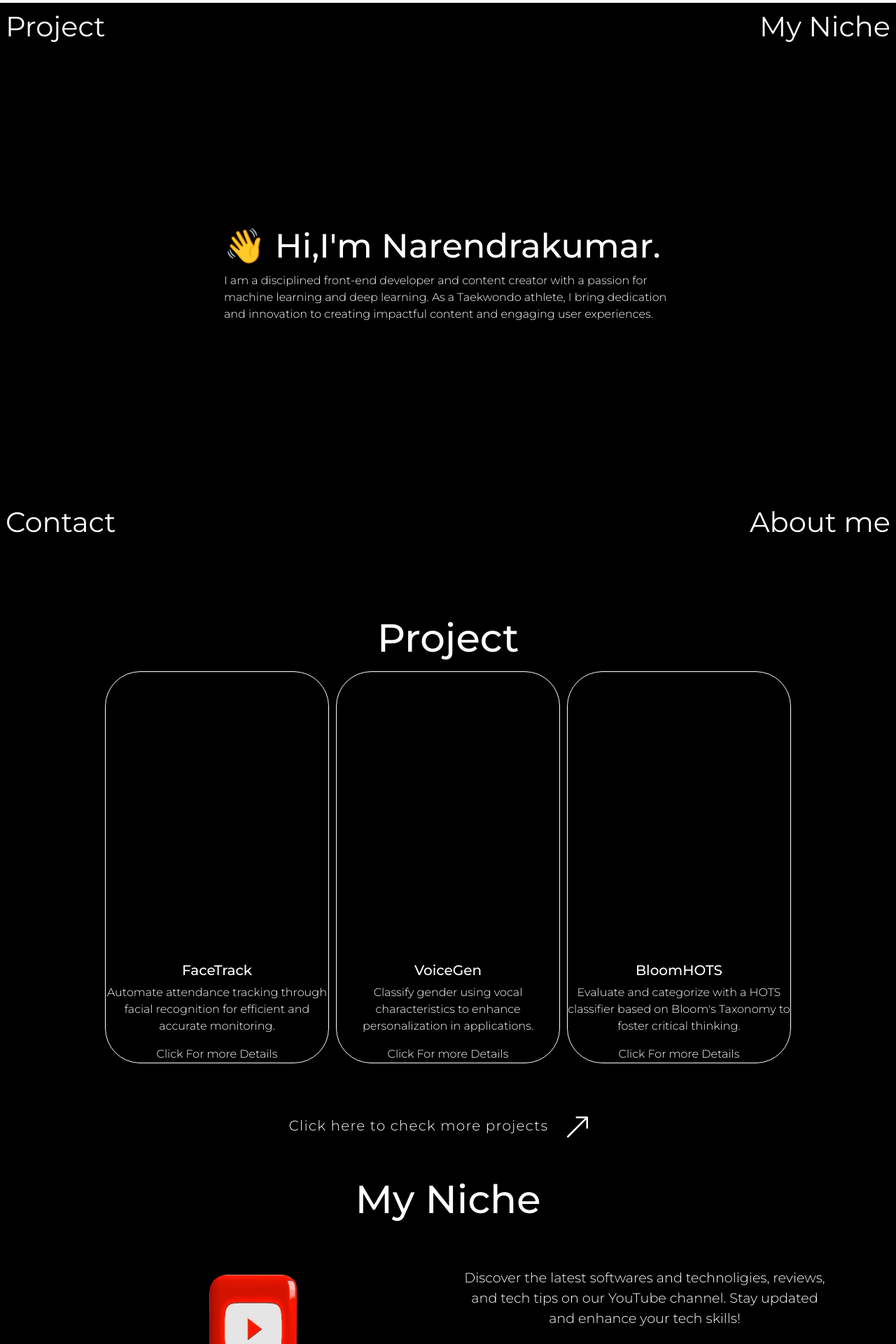
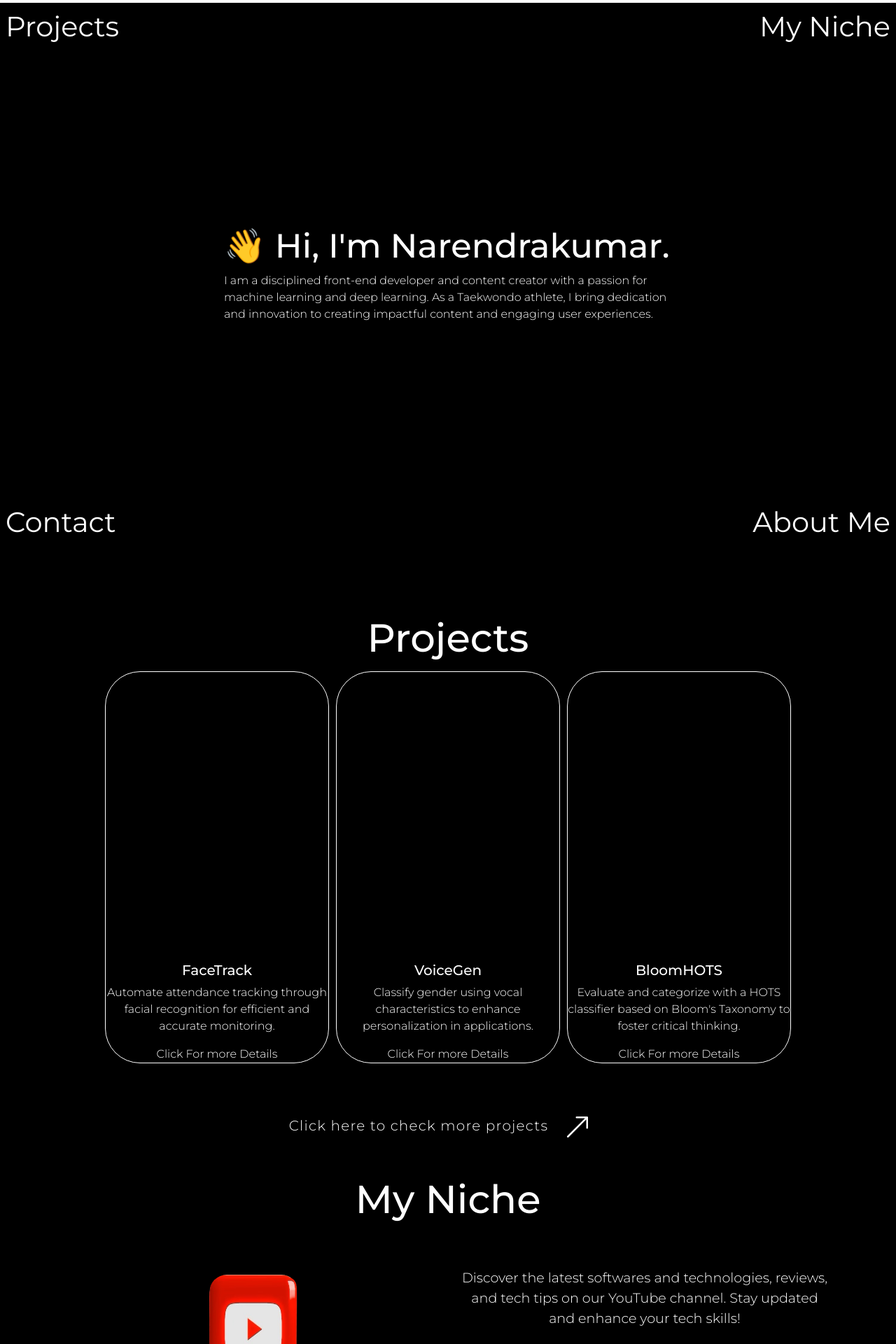
Before and after one commit to Narendrakumar-Suresh/portfolio, a React (Vite) app: page / in a window 1280 px wide. Shown: the top 1920 px of the page at 70% size. Built offline with nearby package versions, Linux system fonts and the light colour scheme.

Commit message:
SEO attemp 2

```diff
--- a/index.html
+++ b/index.html
@@ -4,6 +4,12 @@
 <head>
   <meta charset="UTF-8" />
   <meta name="viewport" content="width=device-width, initial-scale=1.0" />
+  <meta property="og:title" content="Narendrakumar Suresh - Portfolio" />
+  <meta property="og:description" content="Explore Narendrakumar's projects, blogs, and tech content." />
+  <meta property="og:image" content="path-to-image.jpg" />
+  <!-- <meta property="og:url" content="https://portfolio-website-link.com" /> -->
+  <meta property="og:type" content="website" />
+
   <link href="https://cdn.jsdelivr.net/npm/bootstrap@5.3.3/dist/css/bootstrap.min.css" rel="stylesheet"
     integrity="sha384-QWTKZyjpPEjISv5WaRU9OFeRpok6YctnYmDr5pNlyT2bRjXh0JMhjY6hW+ALEwIH" crossorigin="anonymous">
   <title>Narendrakumar S</title>
--- a/src/App.jsx
+++ b/src/App.jsx
@@ -14,7 +14,6 @@ import hotsCl from "./assets/card_pics/HOTS.png";
 
 function App() {
   const [isLoading, setisLoading] = useState(true);
-  //const [isLoaded, setisLoaded] = useState(false);
 
   const cont = [
     "Automate attendance tracking through facial recognition for efficient and accurate monitoring.",
@@ -45,11 +44,19 @@ function App() {
     <Loader />
   ) : (
     <>
-      <meta name="description" content="Narendrakumar's portfolio" />
+      {/* SEO Optimized Meta Tags */}
+      <meta
+        name="description"
+        content="Explore Narendrakumar's portfolio - Frontend developer, machine learning enthusiast, and content creator. Discover projects and contact today!"
+      />
       <meta
         name="keywords"
-        content="Narendrakumar , Naren, Web developer,Joe Kraper, joe_kraper,joe kraper,developer, Machine learning, AI"
+        content="Narendrakumar, Frontend Developer, Machine Learning, Deep Learning, Portfolio, Joe Kraper, Web Development, Software Developer"
       />
+      <meta name="author" content="Narendrakumar Suresh" />
+      <meta name="viewport" content="width=device-width, initial-scale=1.0" />
+      <meta charSet="UTF-8" />
+
       <motion.div
         className="progress-bar"
         style={{ scaleX: scrollYProgress }}
@@ -58,18 +65,18 @@ function App() {
       <div className="home">
         <section className="first" id="first">
           <p className="links position-absolute top-0 start-0 p-2">
-            <a className="link" href="#project">
-              Project
+            <a className="link" href="#project" title="Explore my projects">
+              Projects
             </a>
           </p>
 
           <p className="links position-absolute top-0 end-0 p-2">
-            <a className="link" href="#niche">
+            <a className="link" href="#niche" title="Learn more about my niche">
               My Niche
             </a>
           </p>
           <div className="me position-absolute top-50 start-50 translate-middle">
-            <h1 className="hi">👋 Hi,I'm Narendrakumar.</h1>
+            <h1 className="hi">👋 Hi, I'm Narendrakumar.</h1>
             <p className="sam object-fit-fill">
               I am a disciplined front-end developer and content creator with a
               passion for machine learning and deep learning. As a Taekwondo
@@ -78,20 +85,20 @@ function App() {
             </p>
           </div>
           <p className="links position-absolute bottom-0 start-0 p-2">
-            <a className="link" href="#contact">
+            <a className="link" href="#contact" title="Get in touch with me">
               Contact
             </a>
           </p>
 
           <p className="links position-absolute bottom-0 end-0 p-2">
-            <Link className="link" to="/about">
-              About me
+            <Link className="link" to="/about" title="Learn about me">
+              About Me
             </Link>
           </p>
         </section>
 
         <section className="second" id="project">
-          <h1>Project</h1>
+          <h1>Projects</h1>
           <div className="rows">
             <Card
               bg={faceRecog}
@@ -113,7 +120,6 @@ function App() {
             />
           </div>
           <div className="btn">
-            {/* this is where button comes */}
             <motion.button
               whileHover={{ scale: 1.1 }}
               whileTap={{ scale: 0.9 }}
@@ -141,20 +147,20 @@ function App() {
             </motion.button>
           </div>
         </section>
-        {/* This is my niche */}
+
         <section className="third" id="niche">
           <h1>My Niche</h1>
           <div className="nich">
             <Niche
               image={ytImage}
-              text="Discover the latest softwares and technoligies, reviews, and tech tips on our YouTube channel. Stay updated and enhance your tech skills!"
-              link="https://youtube.com/@joe_kraper12?si=Lmf-lMp-qFlvspTm://www.youtube.com/watch?v=0sSYmRImgRY"
+              text="Discover the latest softwares and technologies, reviews, and tech tips on our YouTube channel. Stay updated and enhance your tech skills!"
+              link="https://youtube.com/@joe_kraper12"
             />
 
             <Niche
               image={instaImage}
               text="Follow us for the newest tech news, software highlights, and sneak peeks into upcoming trends. Join our tech community!"
-              link="https://www.instagram.com/joe_kraper?utm_source=ig_web_button_share_sheet&igsh=ZDNlZDc0MzIxNw=="
+              link="https://www.instagram.com/joe_kraper/"
             />
 
             <Niche
@@ -168,7 +174,7 @@ function App() {
         <section className="fourth" id="contact">
           <h1>Contact</h1>
           <div className="cont">
-            <a href="mailto:narendrkumarsuresh@gmail.com">
+            <a href="mailto:narendrkumarsuresh@gmail.com" title="Email me">
               <svg
                 xmlns="http://www.w3.org/2000/svg"
                 width="16"
@@ -184,6 +190,7 @@ function App() {
             <a
               href="https://www.linkedin.com/in/narendrakumar-suresh-b0a2b4210/"
               target="_blank"
+              title="LinkedIn profile"
             >
               <svg
                 xmlns="http://www.w3.org/2000/svg"
```
